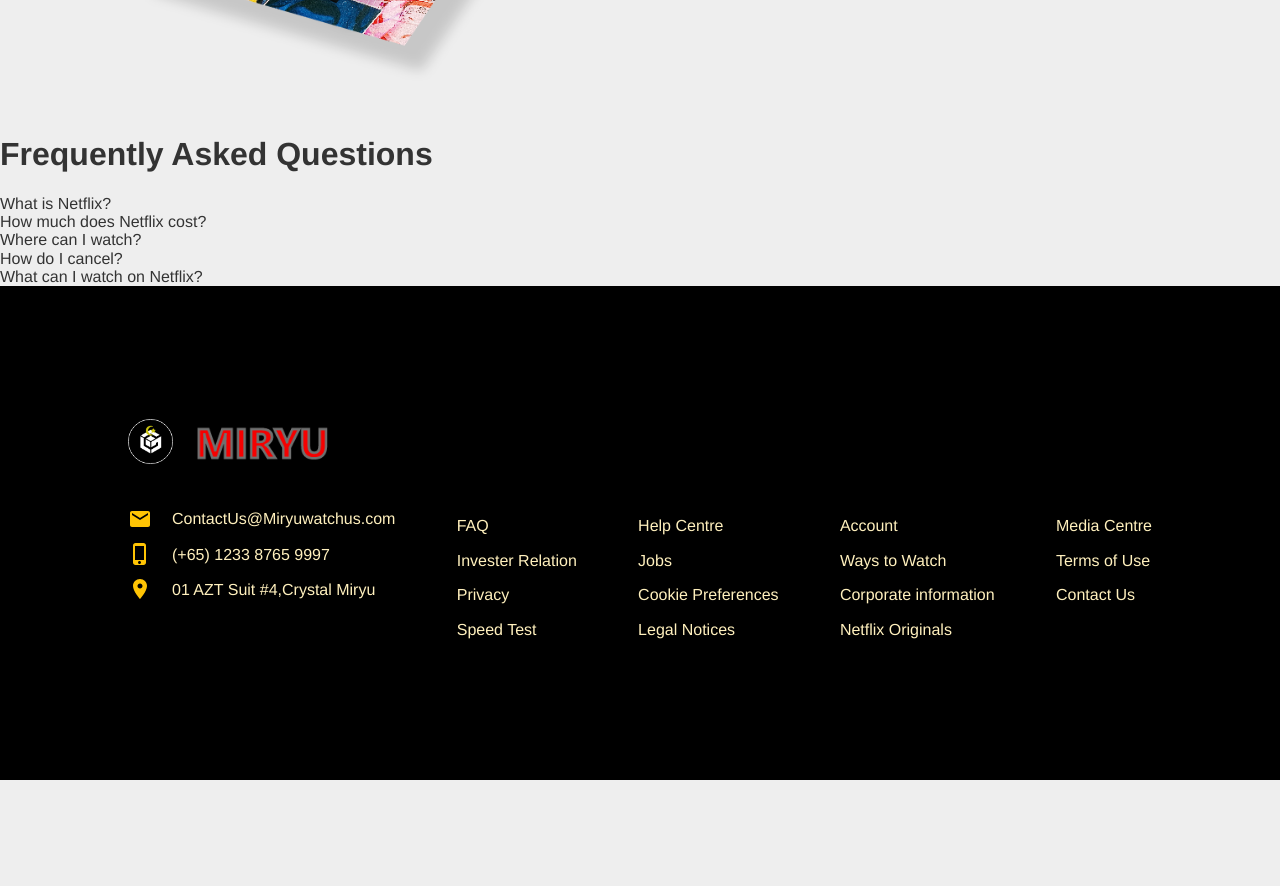
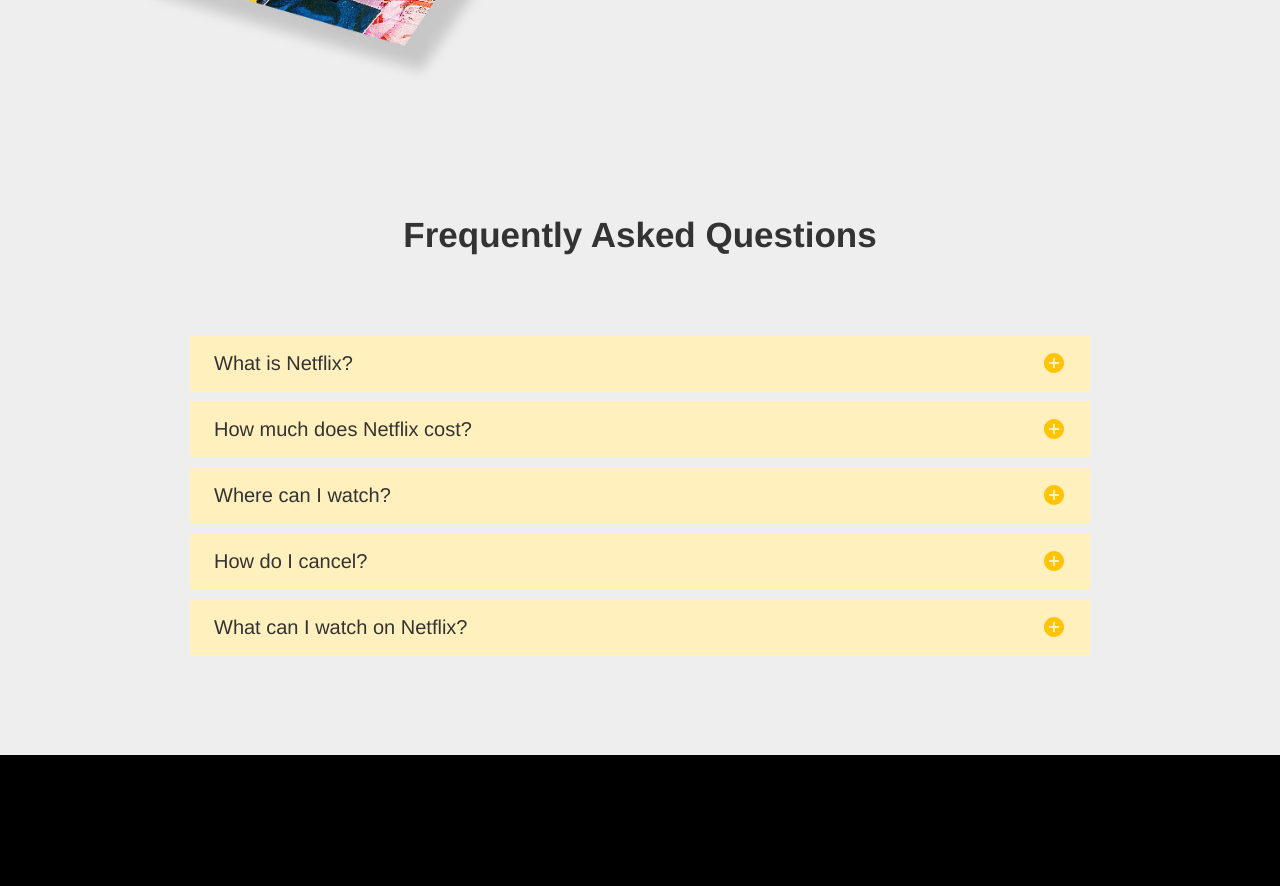
Before and after one commit to shindevelop95/shin-movie-pj, a React (Create React App) app: page / in a window 1280 px wide. Shown: the part 1280-2166 px from the top of the page. Before the commit the page ends 2060 px from the top, so only its background shows below. Built offline with nearby package versions, Linux system fonts and the light colour scheme.

Commit message:
Added faqs

```diff
--- a/src/components/accordion/index.js
+++ b/src/components/accordion/index.js
@@ -1,5 +1,8 @@
 import React, {useState,useContext,createContext} from 'react'
 import {Container, Frame, Title, Item, Inner, Header, Body} from './styles/accordian'
+import AddCircleIcon from '@material-ui/icons/AddCircle';
+import CancelIcon from '@material-ui/icons/Cancel';
+
 
 const ToggleContext = createContext();
 export default function Accordion({children, ...restProps}){
@@ -27,7 +30,11 @@
 
 Accordion.Header = function AccordionHeader({children, ...restProps}){
     const {toggleShow, setToggleShow} = useContext(ToggleContext);
-    return <Header onClick={() => setToggleShow((toggleshow => !toggleShow))} {...restProps}>{children}</Header>
+    return <Header onClick={() => setToggleShow((toggleshow => !toggleShow))} {...restProps}>
+    {children}
+    {toggleShow ? (<CancelIcon/>)
+                : (<AddCircleIcon/>)}
+    </Header>
 }
 
 Accordion.Body = function AccordionBody({children, ...restProps}){
--- a/src/components/accordion/styles/accordian.js
+++ b/src/components/accordion/styles/accordian.js
@@ -1,15 +1,85 @@
-import styled from 'styled-components/macro';
+import styled, {keyframes} from 'styled-components/macro';
 
-export const Container = styled.div``;
+const slideIn = keyframes`
+    0%{
+        transform:translateY(-20%)
+    }
+    100%{
+        transform:translateY(0)
+        opacity:1
+    }
+`
+export const Container = styled.div`
+   margin: 100px 0;
 
-export const Item = styled.div``;
 
-export const Header = styled.div``;
+`;
 
-export const Body = styled.div``;
+export const Item = styled.div`
+    margin:0 auto 10px auto;
+    width:900px;
+    &::first-of-type{
+        margin-top:3em;
+    }
+
+    @media (max-width:600px){
+        width:350px;
+    }
+`;
+
+export const Header = styled.div`
+    display:flex;
+    justify-content: space-between;
+    cursor:pointer;
+    margin-bottom:1px;
+    font-size: 20px;
+    font-weight:normal;
+    background:#FFF0BD;
+    padding:0.8em 1.2em;
+    user-select:none;
+    align-items: center;
+    z-index: 99;
+
+    .MuiSvgIcon-root{
+        color:#FFC404;
+    }
+
+
+`;
+
+export const Body = styled.div`
+    color:#707070;
+    max-height:1200px;
+    transition:max-height 0.25s cubic-beizer(0.5,0,0.1,1);
+    font-size:20px;
+    font-weight:normal;
+    line-height:normal;
+    background:#FFF0BD;
+    padding: 0.8em 2.2em 0.8em 1.2em;
+    white-space: pre-wrap;
+    user-select: none;
+    animation: 0.3s ${slideIn} ease-in;
+
+    @media (max-width:600px){
+        font-size:16px;
+        line-height:22px;
+    }
+`;
 
 export const Frame = styled.div``;
 
-export const Inner = styled.div``;
+export const Inner = styled.div`
 
-export const Title = styled.h1``;
+
+`;
+
+export const Title = styled.h1`
+    font-size:35px;
+    line-height:1.1.%;
+    margin-bottom:80px;
+    text-align: center;
+
+    @media (max-width:600px){
+        font-size:25px;
+    }
+`;
```
